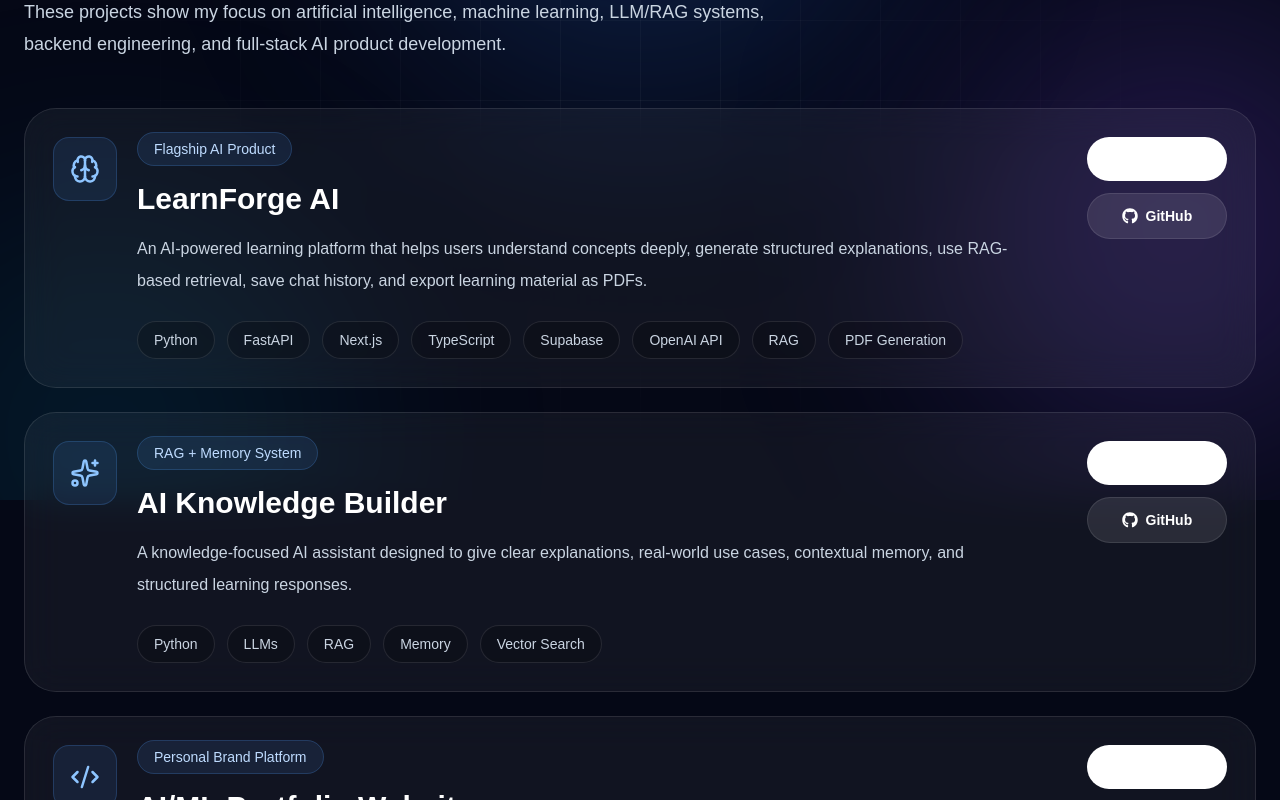
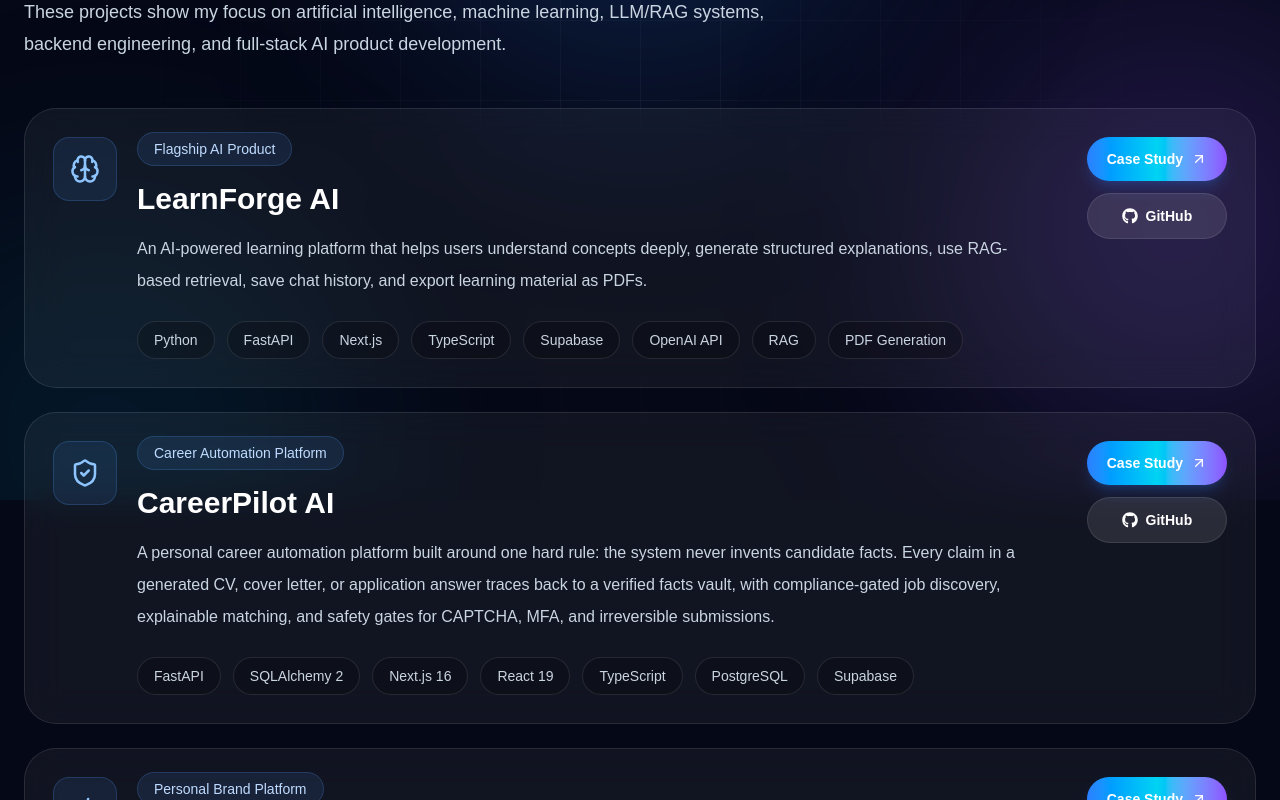
Before and after one commit to Pavan09-Is-Here/pavan-portfolio, a Next.js app: page /projects in a window 1280 px wide. Shown: the part 300-1100 px from the top of the page. Built offline with nearby package versions, Linux system fonts and the light colour scheme.

Commit message:
Style Case Study buttons with contact gradient theme; add CareerPilot AI project

```diff
--- a/app/projects/page.tsx
+++ b/app/projects/page.tsx
@@ -2,7 +2,7 @@ import Background from "@/components/Background";
 import Footer from "@/components/Footer";
 import Navbar from "@/components/Navbar";
 import SectionHeading from "@/components/SectionHeading";
-import { ArrowUpRight, Brain, Code2, Sparkles } from "lucide-react";
+import { ArrowUpRight, Brain, Code2, ShieldCheck } from "lucide-react";
 import { FaGithub } from "react-icons/fa";
 
 const projects = [
@@ -26,14 +26,22 @@ const projects = [
     github: "https://github.com/Pavan09-Is-Here/learnforge-ai",
   },
   {
-    icon: Sparkles,
-    title: "AI Knowledge Builder",
-    status: "RAG + Memory System",
+    icon: ShieldCheck,
+    title: "CareerPilot AI",
+    status: "Career Automation Platform",
     description:
-      "A knowledge-focused AI assistant designed to give clear explanations, real-world use cases, contextual memory, and structured learning responses.",
-    stack: ["Python", "LLMs", "RAG", "Memory", "Vector Search"],
-    caseStudy: "#",
-    github: "#",
+      "A personal career automation platform built around one hard rule: the system never invents candidate facts. Every claim in a generated CV, cover letter, or application answer traces back to a verified facts vault, with compliance-gated job discovery, explainable matching, and safety gates for CAPTCHA, MFA, and irreversible submissions.",
+    stack: [
+      "FastAPI",
+      "SQLAlchemy 2",
+      "Next.js 16",
+      "React 19",
+      "TypeScript",
+      "PostgreSQL",
+      "Supabase",
+    ],
+    caseStudy: "https://careerpilot-ai-jade.vercel.app",
+    github: "https://github.com/Pavan09-Is-Here/careerpilot-ai",
   },
   {
     icon: Code2,
@@ -104,7 +112,13 @@ export default function ProjectsPage() {
                   <div className="flex flex-wrap gap-3 lg:flex-col">
                     <a
                       href={project.caseStudy}
-                      className="inline-flex items-center justify-center gap-2 rounded-full bg-white px-5 py-3 text-sm font-bold text-slate-950 transition hover:bg-blue-100"
+                      target={project.caseStudy.startsWith("http") ? "_blank" : undefined}
+                      rel={
+                        project.caseStudy.startsWith("http")
+                          ? "noopener noreferrer"
+                          : undefined
+                      }
+                      className="inline-flex items-center justify-center gap-2 rounded-full bg-gradient-to-r from-blue-500 via-cyan-400 to-violet-500 px-5 py-3 text-sm font-bold text-white shadow-lg shadow-blue-500/20 transition duration-300 hover:scale-105 hover:shadow-blue-500/30"
                     >
                       Case Study
                       <ArrowUpRight size={16} />
--- a/components/FeaturedProject.tsx
+++ b/components/FeaturedProject.tsx
@@ -153,7 +153,7 @@ export default function FeaturedProject() {
 
               <a
   href="/learnforge-ai"
-  className="inline-flex items-center gap-2 rounded-full border border-white/10 bg-white/10 px-6 py-3 font-bold text-white transition hover:bg-white/15"
+  className="inline-flex items-center gap-2 rounded-full bg-gradient-to-r from-blue-500 via-cyan-400 to-violet-500 px-6 py-3 font-bold text-white shadow-lg shadow-blue-500/20 transition duration-300 hover:scale-105 hover:shadow-blue-500/30"
 >
   View Case Study
   <ArrowUpRight size={18} />
```
